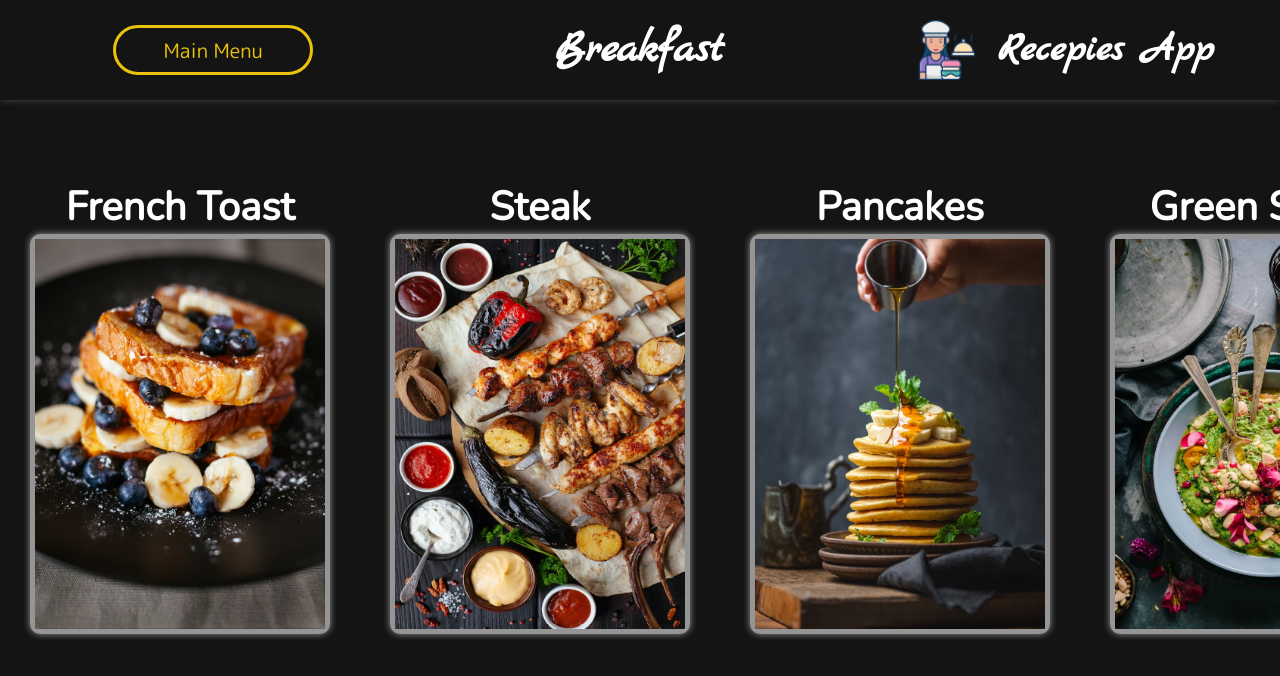
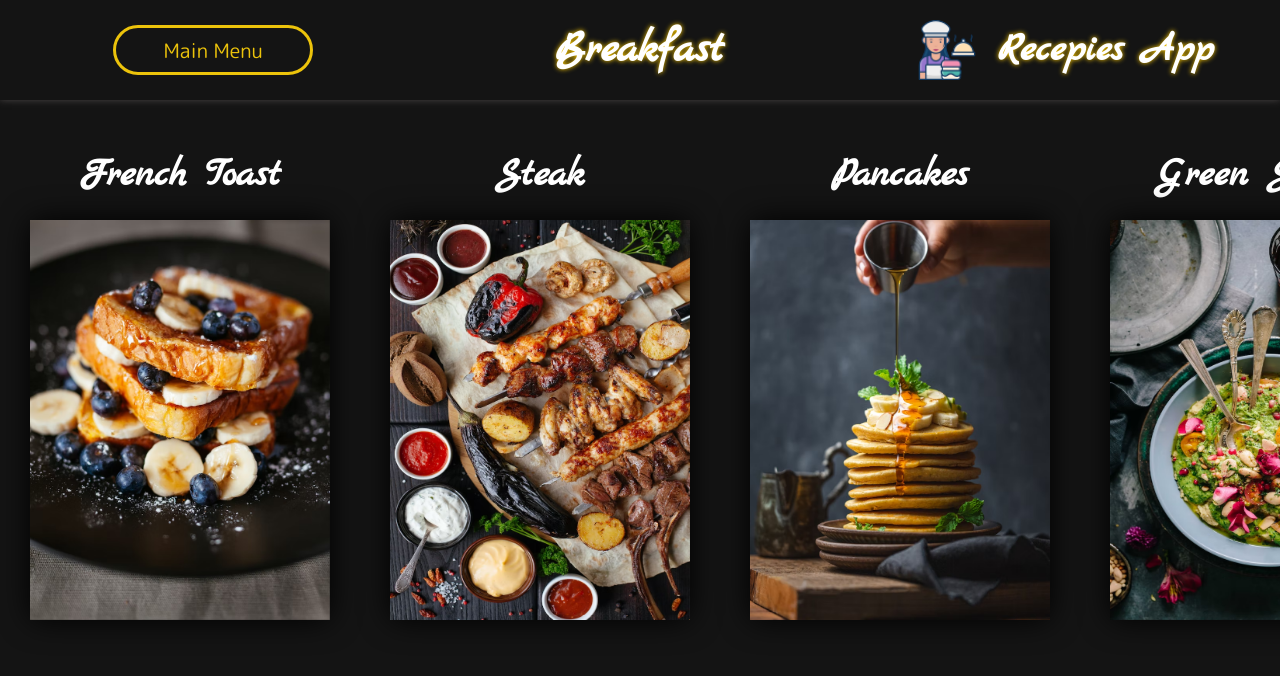
Before and after one commit to Halsik/FoodApp, a React (Create React App) app in the folder food_app/: page / in a window 1280 px wide. Shown: the top 676 px of the page. Built offline with nearby package versions, Linux system fonts and the light colour scheme.

Commit message:
card styling

```diff
--- a/food_app/src/App.js
+++ b/food_app/src/App.js
@@ -7,7 +7,8 @@ function App() {
   return (
     <div className="App">
       {/* <Main /> */}
-      <Menu />
+      <Menu
+      type="breakfast"/>
     </div>
   );
 }
--- a/food_app/src/components/Menu/Card.css
+++ b/food_app/src/components/Menu/Card.css
@@ -2,12 +2,12 @@
     height: 400px;
     width: 300px;
     position: relative;
+    cursor: pointer;
 
     transform-style:preserve-3d;
 
     border-radius: 10px;
-    border: 5px solid rgba(255, 255, 255, 0.551);
-    box-shadow: 0 0 7px 0px rgba(255, 255, 255, 0.551);
+    box-shadow: 0 0 30px  #000000;
 
 
     transition: transform 1000ms;
--- a/food_app/src/components/Menu/Flip-card.css
+++ b/food_app/src/components/Menu/Flip-card.css
@@ -5,3 +5,10 @@
     margin: 30px;
 
 }
+
+.card-header {
+    font-family: 'Marck Script', cursive;
+    font-size: 40px;
+    margin-bottom: 20px;
+
+}
--- a/food_app/src/components/Menu/Flip-card.jsx
+++ b/food_app/src/components/Menu/Flip-card.jsx
@@ -18,7 +18,7 @@ function FlipCard(props) {
             classNames='grow'>
 
         <div className="flip-card-container">
-            <h1>{props.name}</h1>
+            <h1 className="card-header">{props.name}</h1>
             <CSSTransition
             in={cardSide}
             timeout={300}
--- a/food_app/src/components/Menu/Menu.css
+++ b/food_app/src/components/Menu/Menu.css
@@ -10,15 +10,21 @@
 
 .menu-card-container {
     width: 100%;
-  height: 70%;
+  height: 80%;
     display: flex;
     flex-wrap: nowrap;
-    align-items: center;
-    overflow-x:hidden;
+    align-items: flex-start;
+    overflow-x:scroll;
     overflow-y: hidden;
     justify-content: flex-start;
     flex: 0 0 auto;
+    padding-top: 20px;
+
 }
+
+.menu-card-container::-webkit-scrollbar {
+    width: 12px;
+  }
 
 .menu-header {
     height: 70px;
--- a/food_app/src/components/Menu/Menu.jsx
+++ b/food_app/src/components/Menu/Menu.jsx
@@ -4,7 +4,14 @@ import FlipCard from "./Flip-card";
 import foodData from "./foodData";
 import Navbar from "./Navbar";
 
-const foodArray = foodData.food.breakfast
+
+
+
+function Menu(props) {
+
+    const foodArray = foodData.food.breakfast
+
+    console.log(props.type)
 
 const newFoodArray = foodArray.map(item => {
     return (
@@ -20,13 +27,17 @@ const newFoodArray = foodArray.map(item => {
 })
 
 
-function Menu() {
+
+
 
     return(
-       <div className="menu-container">
+       <div  className="menu-container">
             <Navbar />
             <div className="menu-card-container">
                 {newFoodArray}
+            </div>
+            <div className="buttons">
+
             </div>
 
        </div>
--- a/food_app/src/components/Menu/Navbar.css
+++ b/food_app/src/components/Menu/Navbar.css
@@ -25,6 +25,7 @@
 }
 
 .navbar-logo-text {
+    text-shadow: #FC0 0 0 5px;
     font-family: 'Marck Script', cursive;
     font-size: 40px;
 }
@@ -32,6 +33,7 @@
 .navbar-header {
     font-family: 'Marck Script', cursive;
     font-size: 45px;
+    text-shadow: #FC0 0 0 5px;
 
 }
 
--- a/food_app/src/components/Menu/flip-transition.css
+++ b/food_app/src/components/Menu/flip-transition.css
@@ -5,7 +5,7 @@
 
     margin-top: 10px;
     margin-bottom: 20px;
-
+    border-radius: 10px;
 }
 
 .flip-exit-active {
@@ -16,6 +16,7 @@
     width: 500px;
    margin-top: 10px;
    margin-bottom: 20px;
+   border-radius: 10px;
 }
 
 .flip-exit-done {
@@ -24,12 +25,14 @@
     width: 500px;
     margin-top: 10px;
     margin-bottom: 20px;
+    border-radius: 10px;
 }
 
 .flip-enter {
     transition-duration: 1s;
     transform: rotateY(180deg);
     height: 650px;
+    border-radius: 10px;
     width: 500px;
 }
 
@@ -40,6 +43,7 @@
     height: 400px;
     width: 300px;
     overflow: hidden;
+    border-radius: 10px;
 }
 
 .flip-enter-done {
@@ -48,6 +52,7 @@
     height: 400px;
     width: 300px;
     overflow: hidden;
+    border-radius: 10px;
 }
 
 .grow-exit {
--- a/food_app/src/components/Menu/foodData.js
+++ b/food_app/src/components/Menu/foodData.js
@@ -2,7 +2,7 @@ import breakfastImageOne from '../images/food3.avif'
 import breakfastImageTwo from '../images/food1.avif'
 import breakfastImageThree from '../images/food2.avif'
 import breakfastImageFour from '../images/food4.avif'
-
+import breakfastImageFive from '../images/food5.avif'
 
 export default {
 
@@ -32,6 +32,13 @@ export default {
                 "img": breakfastImageFour,
                 "ingredients": "Honey"
             },
+            {
+                "id": 5,
+                "name": "Chicken Burger",
+                "img": breakfastImageFive,
+                "ingredients": "Honey"
+            },
+
 
 
 
```
